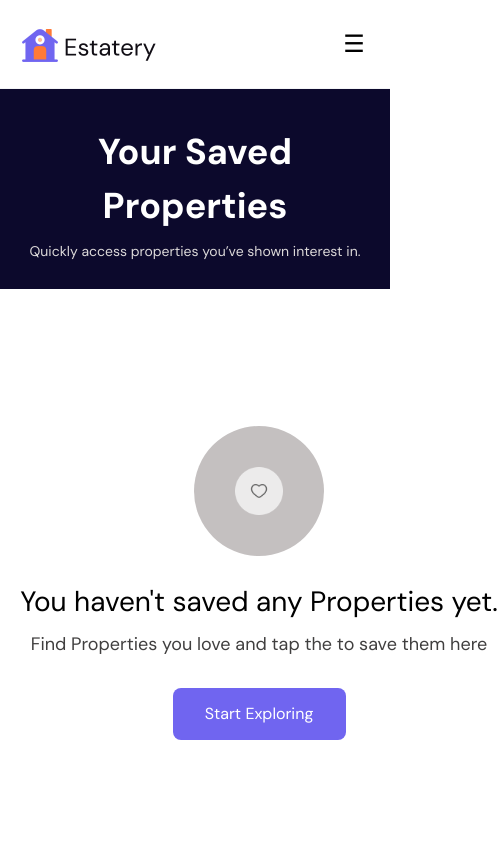
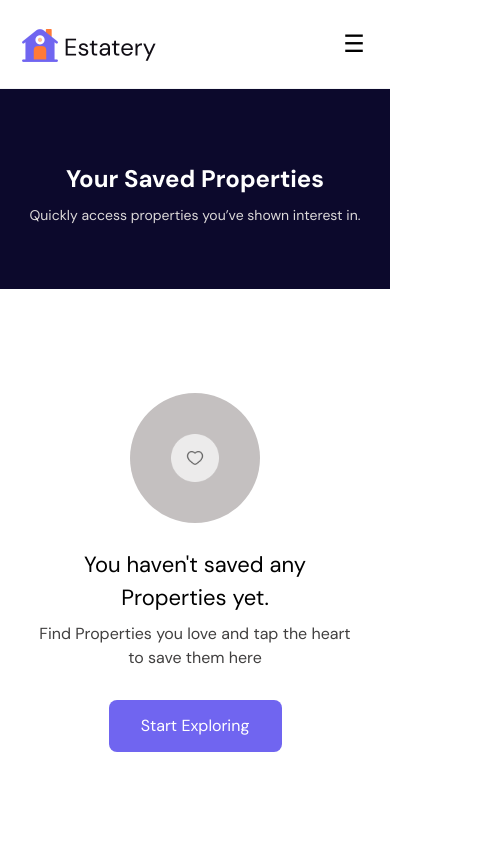
Before and after one commit to emmy497/esstateryFront, a React (Vite) app: page /saved-properties in a window 390 px wide. Shown: the top 844 px of the page, 502 px wide, since content can reach past the window. Built offline with nearby package versions, Linux system fonts and the light colour scheme; sample sign-in values are in the browser's storage.

Commit message:
Fix SavedProperties and NoProperties mobile responsiveness

```diff
--- a/src/components/NoProperties.tsx
+++ b/src/components/NoProperties.tsx
@@ -4,8 +4,8 @@ import Button from "./Button";
 const NoProperties = () => {
   return (
     <div className="w-full">
-      <div className=" w-[486px] h-[343px] flex flex-col justify-center items-center mx-auto mb-[230px] mt-[80px]">
-        <button className=" bg-[#C4C0C0] p-[41px] rounded-full mb-[25px]">
+      <div className="w-full max-w-[486px] flex flex-col justify-center items-center mx-auto px-4 mb-16 mt-16">
+        <button className="bg-[#C4C0C0] p-[41px] rounded-full mb-[25px]">
           <img
             className="h-[48px] w-[48px]"
             src="/images/savedHeart.png"
@@ -13,10 +13,10 @@ const NoProperties = () => {
           />
         </button>
 
-        <h1 className="text-[28px]">You haven't saved any Properties yet.</h1>
+        <h1 className="text-[22px] md:text-[28px] text-center">You haven't saved any Properties yet.</h1>
 
-        <p className="text-[18px] text-[#403F3F] mt-[8px] w-[458px] text-center">
-          Find Properties you love and tap the  to save them here
+        <p className="text-[16px] md:text-[18px] text-[#403F3F] mt-[8px] text-center">
+          Find Properties you love and tap the heart to save them here
         </p>
 
         <div className="w-[173px] h-[47px] mt-[30px]">
--- a/src/pages/SavedProperties.tsx
+++ b/src/pages/SavedProperties.tsx
@@ -51,7 +51,7 @@ const SavedProperties = () => {
     <>
       <Navbar />
       <div className="h-[200px] md:h-[280px] lg:h-[330px] bg-[#0C092C] w-full flex flex-col justify-center items-center px-4 text-center">
-        <h1 className="text-[36px] md:text-[36px] lg:text-[48px] font-bold text-white py-[8px]">
+        <h1 className="text-[24px] md:text-[36px] lg:text-[48px] font-bold text-white py-[8px]">
           Your Saved Properties
         </h1>
         <p className="text-[14px] md:text-[16px] lg:text-[18px] text-[#DCD9D9]">
```
